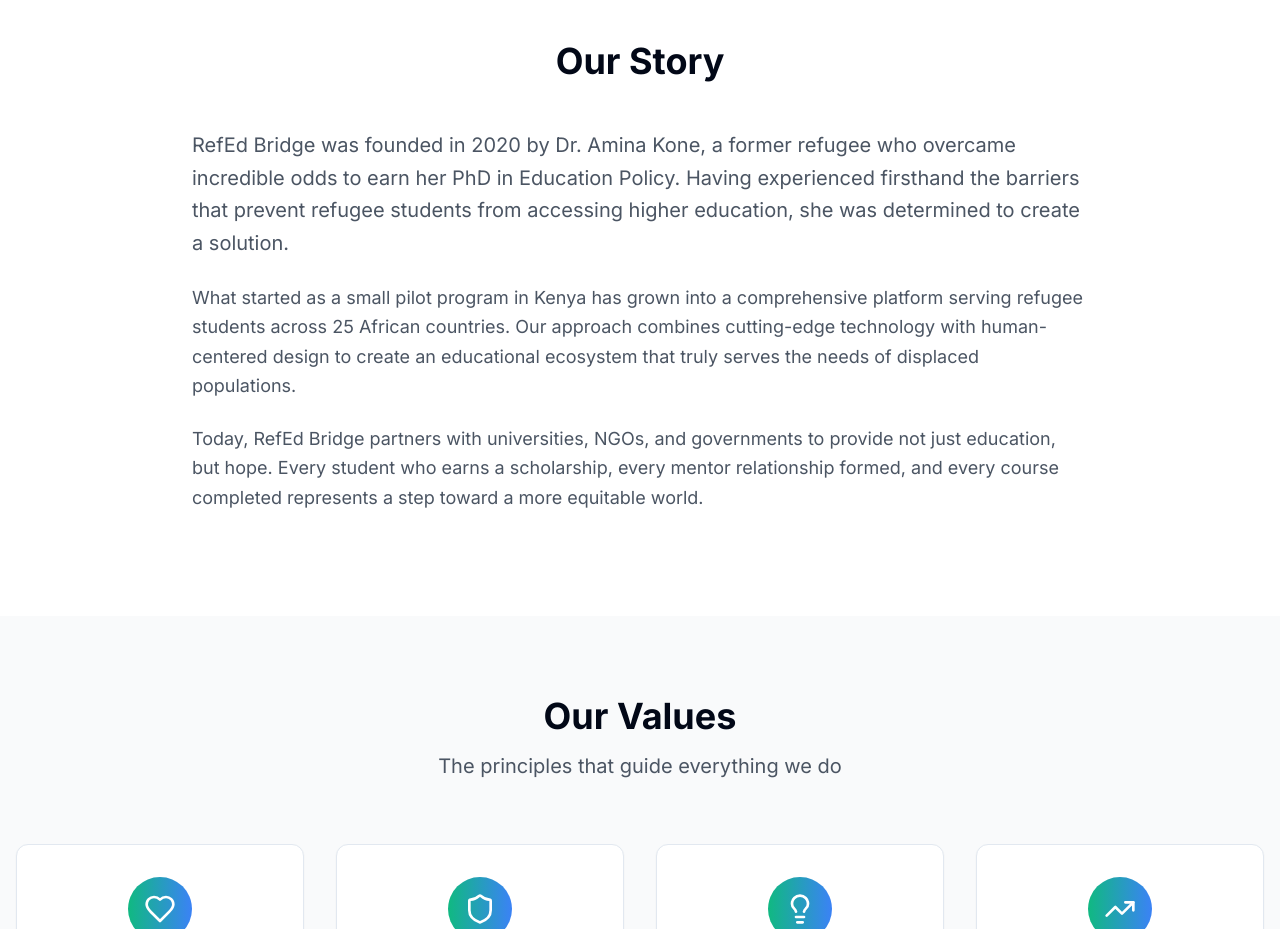
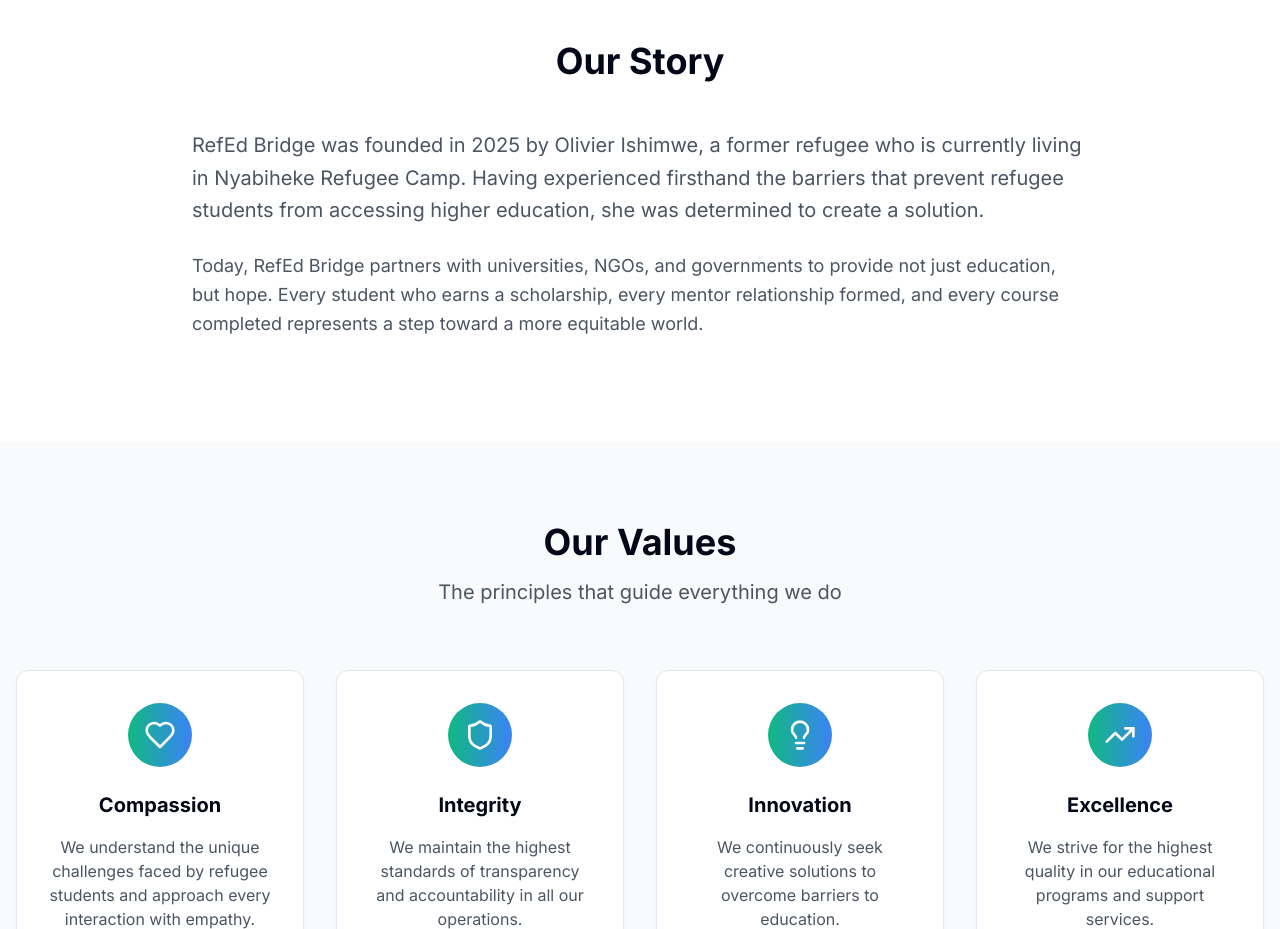
Before and after one commit to IshimweOlivier-20/Refedbridge-Project, a Next.js app: page /about in a window 1280 px wide. Shown: the part 1640-2569 px from the top of the page. Built offline with nearby package versions, Linux system fonts and the light colour scheme.

Commit message:
correcting the errors

```diff
--- a/app/about/page.tsx
+++ b/app/about/page.tsx
@@ -150,14 +150,11 @@ export default function AboutPage() {
             <h2 className="text-4xl font-bold text-center mb-12">Our Story</h2>
             <div className="prose prose-lg mx-auto text-gray-600">
               <p className="text-xl leading-relaxed mb-6">
-                RefEd Bridge was founded in 2020 by Dr. Amina Kone, a former refugee who overcame incredible odds to
-                earn her PhD in Education Policy. Having experienced firsthand the barriers that prevent refugee
+                RefEd Bridge was founded in 2025 by Olivier Ishimwe, a former refugee who is currently living in Nyabiheke Refugee Camp. Having experienced firsthand the barriers that prevent refugee
                 students from accessing higher education, she was determined to create a solution.
               </p>
               <p className="text-lg leading-relaxed mb-6">
-                What started as a small pilot program in Kenya has grown into a comprehensive platform serving refugee
-                students across 25 African countries. Our approach combines cutting-edge technology with human-centered
-                design to create an educational ecosystem that truly serves the needs of displaced populations.
+
               </p>
               <p className="text-lg leading-relaxed mb-6">
                 Today, RefEd Bridge partners with universities, NGOs, and governments to provide not just education, but
```
